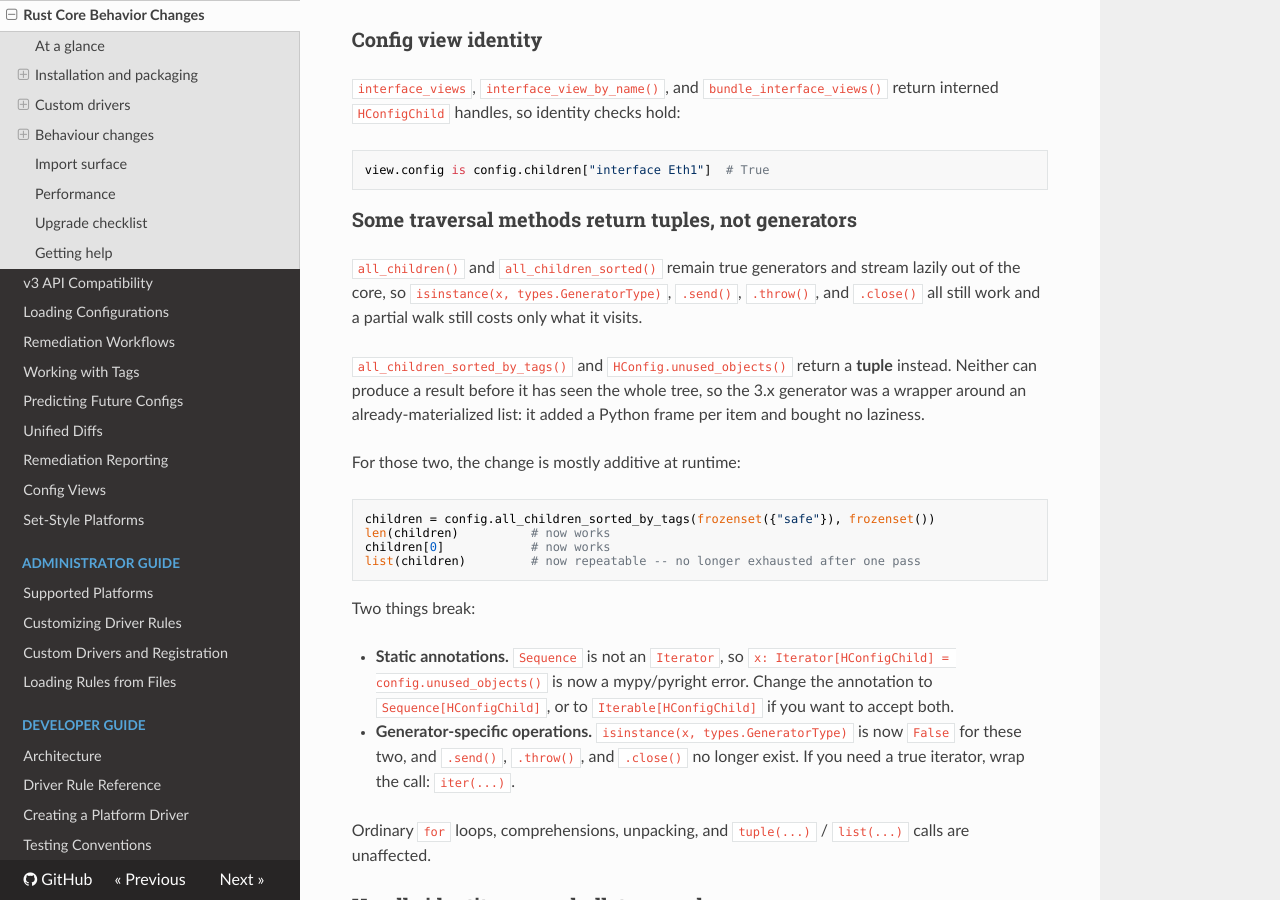
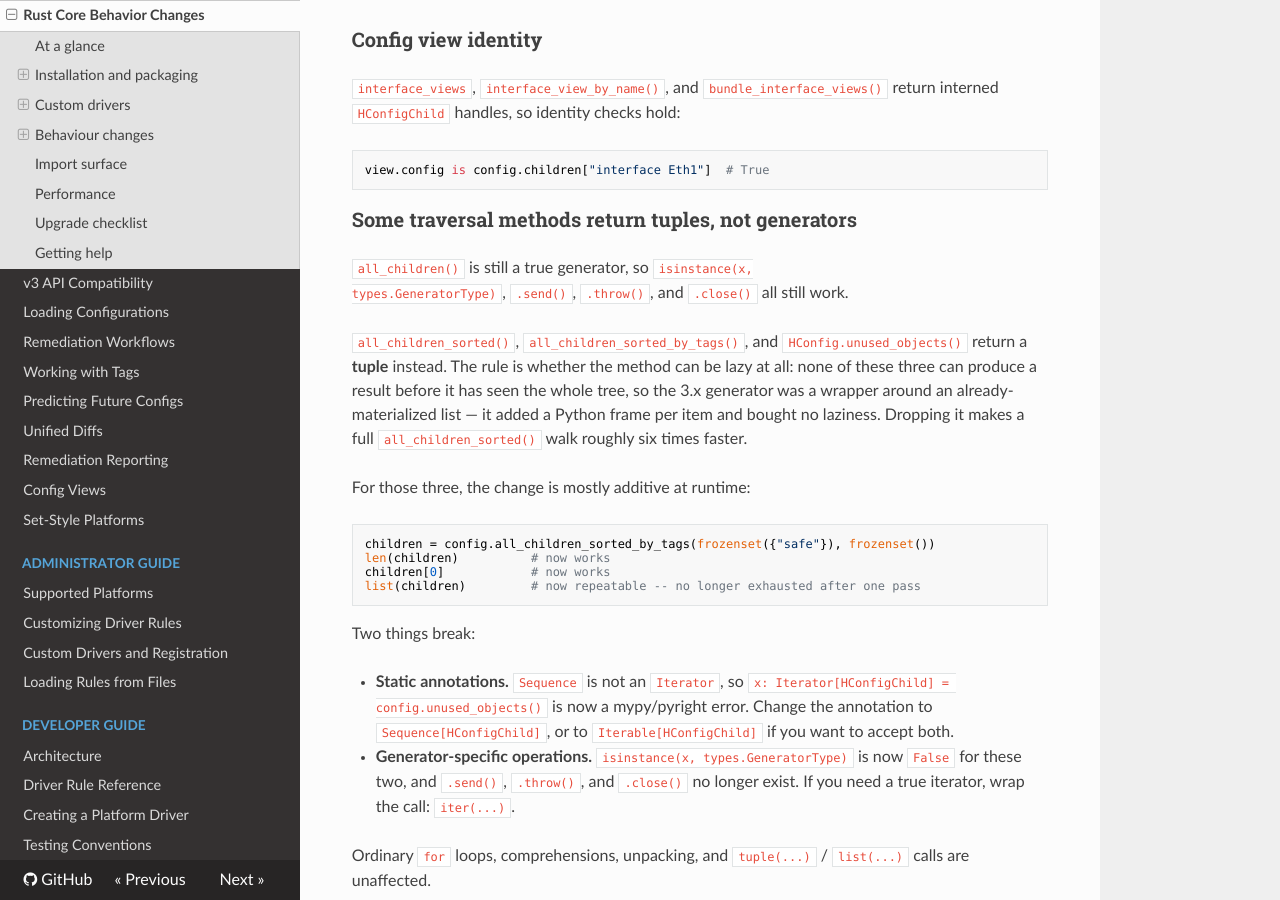
Before and after one commit to netdevops/hier_config, an MkDocs documentation site: the page built from docs/user/rust-core-changes.md, in a window 1280 px wide and 900 px high, scrolled down 6966 px. Built offline with MkDocs 1.6.1, drawn with Linux system fonts in a browser that asks for light colours; nearby versions of some CDN libraries.

Commit message:
perf: stop interning handles on whole-tree walks
The performance gate caught iteration at roughly twice its budget. Two causes,
both introduced while reconciling with next:

lazy_children() materialized every node through get_or_create_child(), the
interning lookup, which costs a lock, a hash, a weakref allocation and an
upgrade per node. That path exists to keep handle identity stable for
single-node lookups; a whole-tree walk needs none of it. Use the documented
bulk materializer instead, as all_children_sorted_by_tags() already did.

all_children_sorted() also wrapped its result in a Python generator, adding a
frame resume per node. Sorting has to see the whole tree before it can yield
anything, so the generator only misrepresented the cost. Return the sequence.
Only all_children() is contractually a generator.

A full all_children_sorted() walk over a 7,400-node config drops from 0.70ms
to 0.11ms; the gate goes from 0.1158 to 0.0378 calibration units against a
0.06 ceiling.

Co-authored-by: Copilot App <223556219+Copilot@users.noreply.github.com>

````diff
--- a/docs/user/rust-core-changes.md
+++ b/docs/user/rust-core-changes.md
@@ -340,17 +340,18 @@ view.config is config.children["interface Eth1"]  # True
 
 ### Some traversal methods return tuples, not generators
 
-`all_children()` and `all_children_sorted()` remain true generators and stream
-lazily out of the core, so `isinstance(x, types.GeneratorType)`, `.send()`,
-`.throw()`, and `.close()` all still work and a partial walk still costs only
-what it visits.
+`all_children()` is still a true generator, so `isinstance(x,
+types.GeneratorType)`, `.send()`, `.throw()`, and `.close()` all still work.
 
-`all_children_sorted_by_tags()` and `HConfig.unused_objects()` return a **tuple**
-instead. Neither can produce a result before it has seen the whole tree, so the
-3.x generator was a wrapper around an already-materialized list: it added a
-Python frame per item and bought no laziness.
+`all_children_sorted()`, `all_children_sorted_by_tags()`, and
+`HConfig.unused_objects()` return a **tuple** instead. The rule is whether the
+method can be lazy at all: none of these three can produce a result before it
+has seen the whole tree, so the 3.x generator was a wrapper around an
+already-materialized list — it added a Python frame per item and bought no
+laziness. Dropping it makes a full `all_children_sorted()` walk roughly six
+times faster.
 
-For those two, the change is mostly additive at runtime:
+For those three, the change is mostly additive at runtime:
 
 ```python
 children = config.all_children_sorted_by_tags(frozenset({"safe"}), frozenset())
````
Also changed, not shown: CHANGELOG.md (+6 -0 lines), 1 other file.
